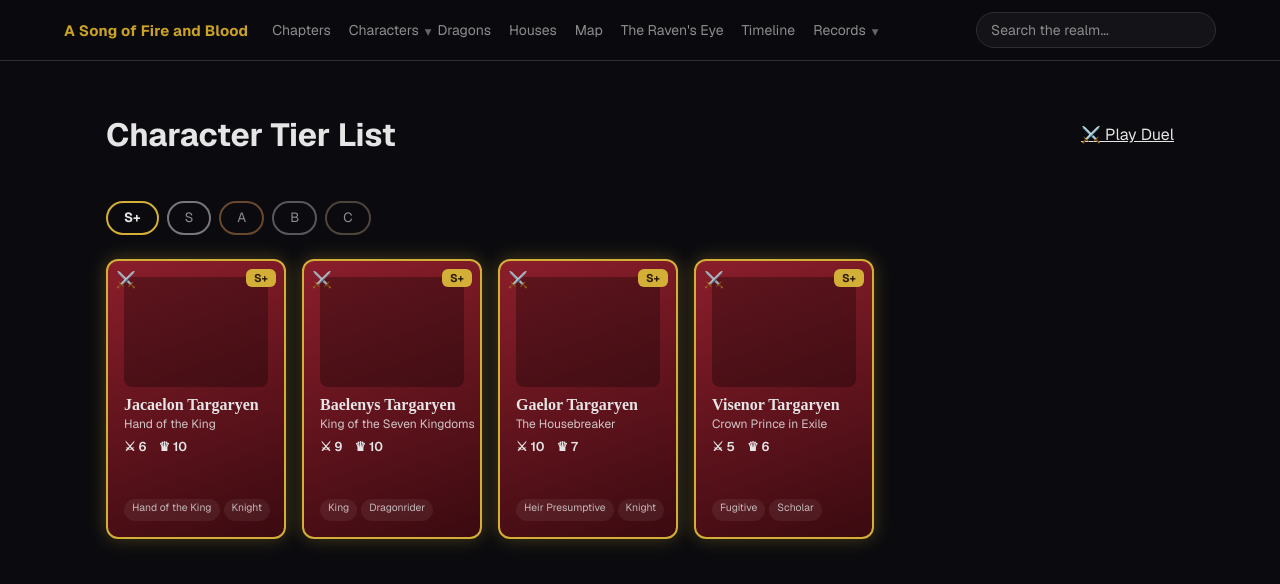
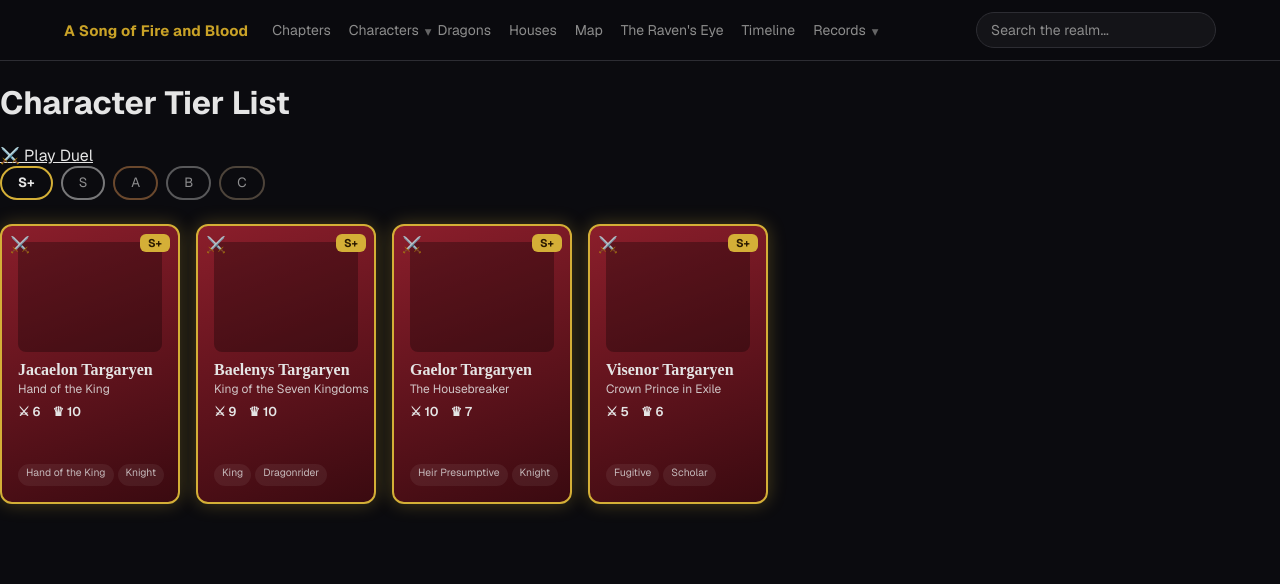
Before and after one commit to soyleyiciugur/a-song-of-fire-and-blood, a Next.js app: page /cards in a window 1280 px wide. Shown: the top 584 px of the page. Built offline with nearby package versions, Linux system fonts and the light colour scheme.

Commit message:
TCG Fix?

```diff
--- a/app/cards/page.tsx
+++ b/app/cards/page.tsx
@@ -10,11 +10,17 @@ export default function CardsPage() {
   const tiers = getTiers();
   const [activeTier, setActiveTier] = useState(tiers[0].id);
 
+  const handleSelect = (id: string) => {
+    // Character selection logic can be added here later.
+    console.log("Selected character:", id);
+  };
+
   return (
-    <div className={styles.wrapper}>
-      <div className={styles.headerRow}>
+    <div className={styles.page}>
+      <div className={styles.header}>
         <h1>Character Tier List</h1>
-        <Link href="/cards/duel" className={styles.duelLink}>
+
+        <Link href="/duel" className={styles.duelButton}>
           ⚔️ Play Duel
         </Link>
       </div>
@@ -23,7 +29,9 @@ export default function CardsPage() {
         {tiers.map((t) => (
           <button
             key={t.id}
-            className={`${styles.tab} ${activeTier === t.id ? styles.activeTab : ""}`}
+            className={`${styles.tab} ${
+              activeTier === t.id ? styles.activeTab : ""
+            }`}
             style={{ borderColor: t.accentColor }}
             onClick={() => setActiveTier(t.id)}
           >
@@ -34,7 +42,11 @@ export default function CardsPage() {
 
       <div className={styles.grid}>
         {getCardsByTier(activeTier).map((c) => (
-          <CharacterCard key={c.id} card={c} />
+          <CharacterCard
+            key={c.id}
+            card={c}
+            onSelect={handleSelect}
+          />
         ))}
       </div>
     </div>
```
